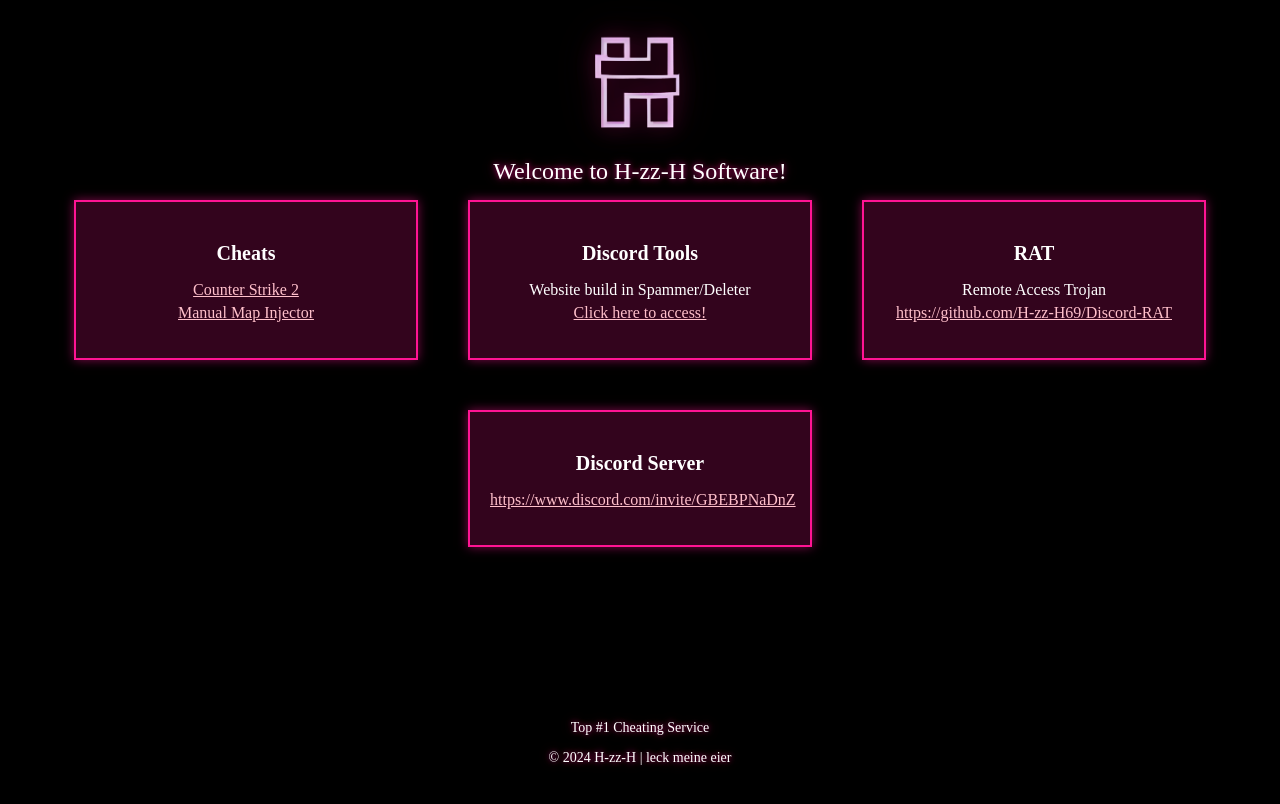
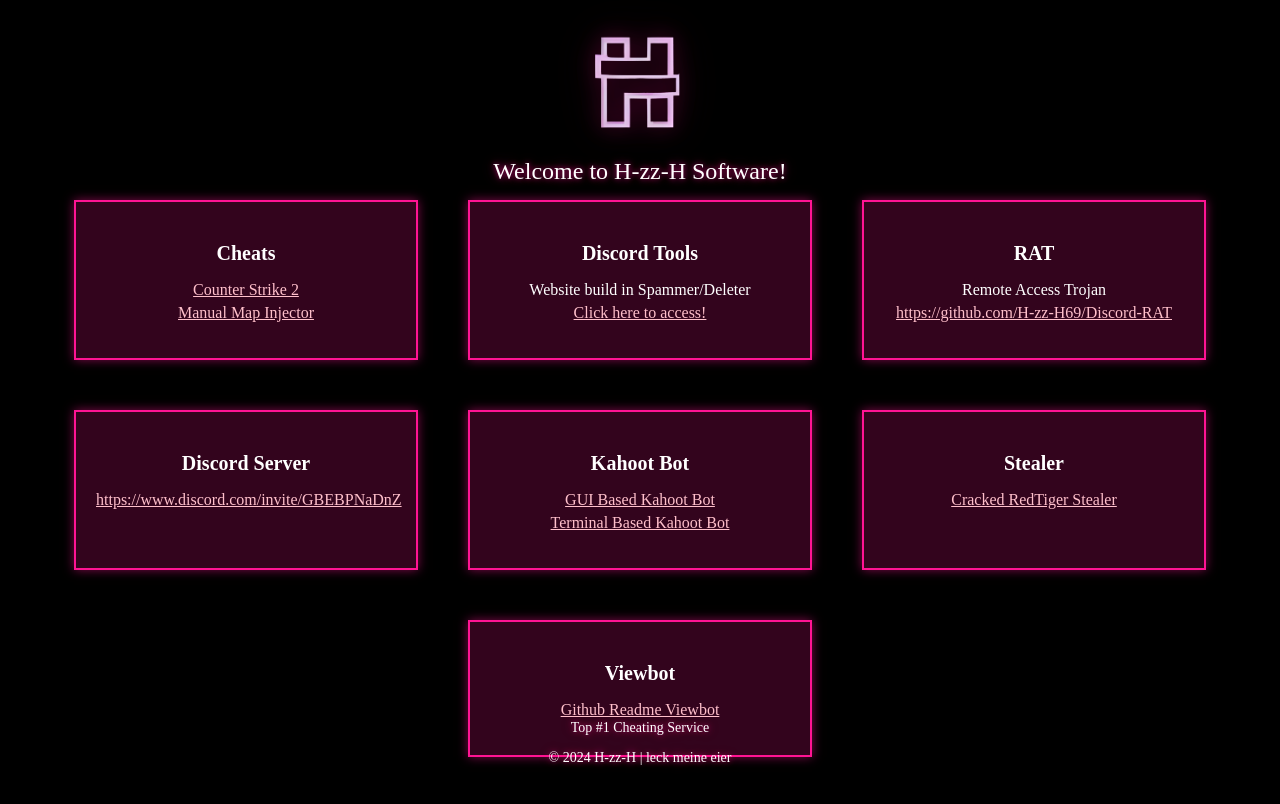
Before and after one commit to H-zz-H69/index, a plain HTML site: page index1.html in a window 1280 px wide. Both pictures are taken after a click on the button 640 px from the left and 53 px from the top of the page. Drawn offline with Linux system fonts and the light colour scheme.

Commit message:
Update index1.html

```diff
--- a/index1.html
+++ b/index1.html
@@ -231,6 +231,28 @@
                 <li><a href="https://www.discord.com/invite/GBEBPNaDnZ" target="_blank">https://www.discord.com/invite/GBEBPNaDnZ</a></li>
             </ul>
         </div>
+
+        <div class="category-box">
+            <h3>Kahoot Bot</h3>
+            <ul>
+                <li><a href="https://github.com/H-zz-H69/Kahoot-Botter-GUI" target="_blank">GUI Based Kahoot Bot</a></li>
+                <li><a href="https://github.com/H-zz-H69/Kahoot-Botter" target="_blank">Terminal Based Kahoot Bot</a></li>
+            </ul>
+        </div>
+
+        <div class="category-box">
+            <h3>Stealer</h3>
+            <ul>
+                <li><a href="https://github.com/H-zz-H69/redtiger-stealer" target="_blank">Cracked RedTiger Stealer</a></li>
+            </ul>
+        </div>
+
+        <div class="category-box">
+            <h3>Viewbot</h3>
+            <ul>
+                <li><a href="https://github.com/H-zz-H69/readme-viewbot" target="_blank">Github Readme Viewbot</a></li>
+            </ul>
+        </div>
     </div>
 
     <footer>
```
